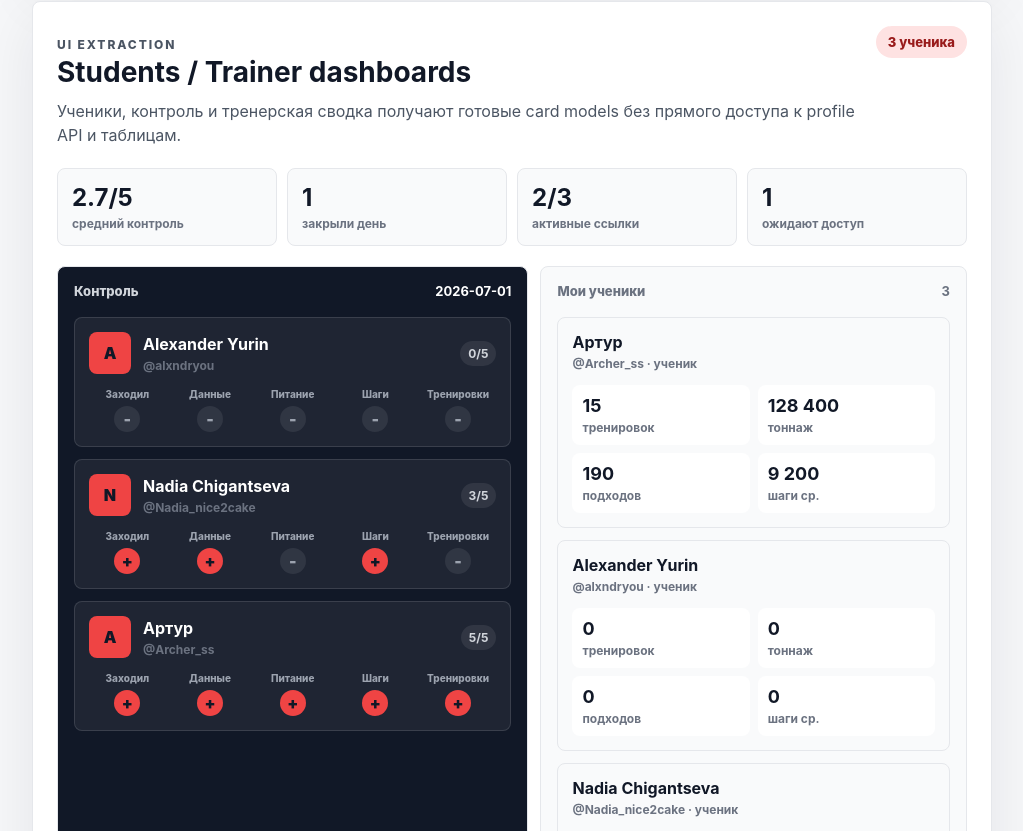
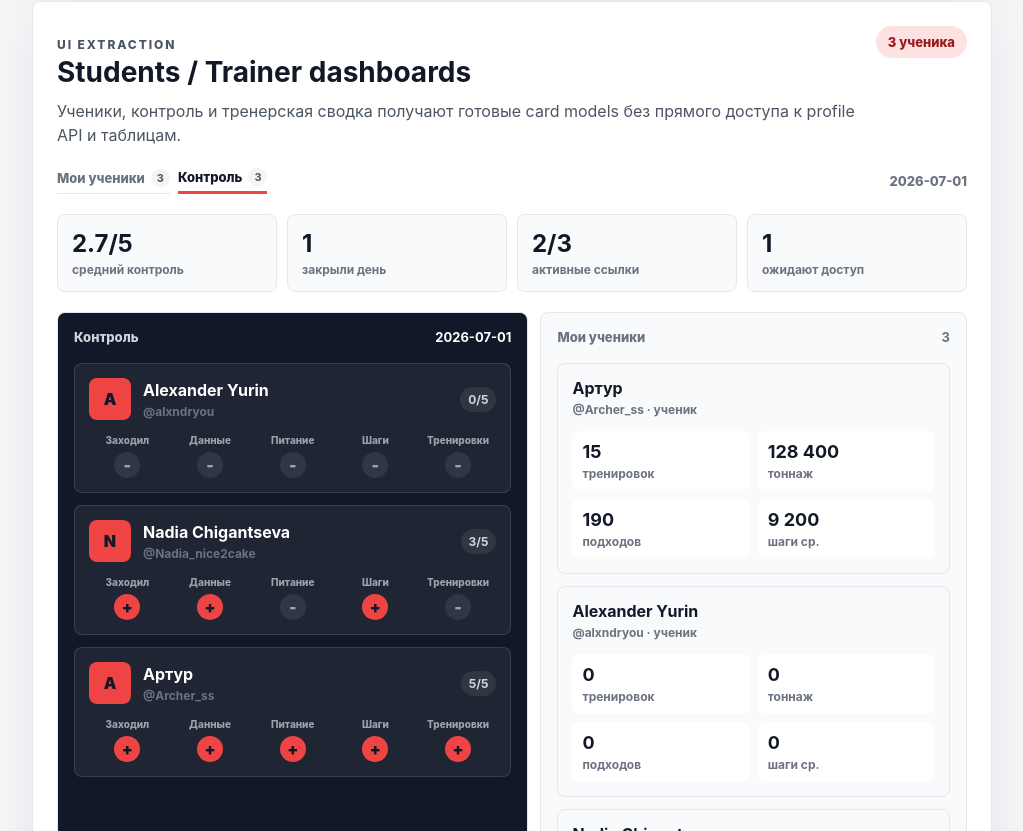
Before and after one commit to archersmirnov/onlypump-app, a React (Vite) app in the folder vite-shell/: page / in a window 1280 px wide. Shown: the part 4209-5040 px from the top of the page, without its empty margins (128-1151 px from the left). Built offline with nearby package versions, Linux system fonts and the light colour scheme.

Commit message:
Add students trainer dashboard screen model

```diff
--- a/vite-shell/src/features/students/domain/studentDashboardModel.js
+++ b/vite-shell/src/features/students/domain/studentDashboardModel.js
@@ -1,6 +1,11 @@
 export const STUDENT_DASHBOARD_VIEW_MODES = Object.freeze({
   list: "list",
   control: "control"
+});
+
+export const STUDENT_DASHBOARD_VIEW_MODE_LABELS = Object.freeze({
+  list: "Мои ученики",
+  control: "Контроль"
 });
 
 export const STUDENT_ACTIVITY_ITEMS = Object.freeze([
@@ -20,6 +25,12 @@ export const STUDENT_ROLE_LABELS = Object.freeze({
 });
 
 const ASSIGNABLE_ROLES = Object.freeze(["admin", "trainer", "student", "user"]);
+
+function normalizeStudentDashboardViewMode(viewMode = STUDENT_DASHBOARD_VIEW_MODES.list) {
+  return Object.values(STUDENT_DASHBOARD_VIEW_MODES).includes(viewMode)
+    ? viewMode
+    : STUDENT_DASHBOARD_VIEW_MODES.list;
+}
 
 function parseBoolean(value, fallback = false) {
   if (value === true || value === false) return value;
@@ -221,9 +232,7 @@ export function buildStudentsDashboardSummary(cards = []) {
 }
 
 export function buildStudentsDashboardViewModel(students = [], options = {}) {
-  const viewMode = Object.values(STUDENT_DASHBOARD_VIEW_MODES).includes(options.viewMode)
-    ? options.viewMode
-    : STUDENT_DASHBOARD_VIEW_MODES.list;
+  const viewMode = normalizeStudentDashboardViewMode(options.viewMode);
   const allCards = (Array.isArray(students) ? students : []).map(buildStudentCardModel);
   const visibleCards = filterAndSortStudentCards(students, { query: options.query, viewMode });
 
@@ -238,6 +247,17 @@ export function buildStudentsDashboardViewModel(students = [], options = {}) {
     isEmpty: allCards.length === 0,
     isFilteredEmpty: allCards.length > 0 && visibleCards.length === 0
   };
+}
+
+export function buildStudentDashboardModeTabs(selectedViewMode = STUDENT_DASHBOARD_VIEW_MODES.list, models = {}) {
+  const selectedMode = normalizeStudentDashboardViewMode(selectedViewMode);
+
+  return Object.values(STUDENT_DASHBOARD_VIEW_MODES).map((viewMode) => ({
+    id: viewMode,
+    label: STUDENT_DASHBOARD_VIEW_MODE_LABELS[viewMode],
+    count: models[viewMode]?.visibleSummary?.total ?? models[viewMode]?.summary?.total ?? 0,
+    isActive: viewMode === selectedMode
+  }));
 }
 
 export function buildTrainerAccessPanelSummary(panel = {}) {
@@ -256,3 +276,77 @@ export function buildTrainerAccessPanelSummary(panel = {}) {
     studentSummary: buildStudentsDashboardSummary(students)
   };
 }
+
+export function buildStudentsTrainerDashboardViewModel(students = [], panel = {}, options = {}) {
+  const selectedDateKey = options.selectedDateKey || "";
+  const title = options.title || "Students / Trainer dashboards";
+  const controlModel = buildStudentsDashboardViewModel(students, {
+    viewMode: STUDENT_DASHBOARD_VIEW_MODES.control,
+    query: options.query,
+    selectedDateKey
+  });
+  const listModel = buildStudentsDashboardViewModel(students, {
+    viewMode: STUDENT_DASHBOARD_VIEW_MODES.list,
+    query: options.query,
+    selectedDateKey
+  });
+  const trainerSummary = buildTrainerAccessPanelSummary(panel);
+  const selectedViewMode = normalizeStudentDashboardViewMode(options.viewMode || STUDENT_DASHBOARD_VIEW_MODES.control);
+
+  return {
+    eyebrow: options.eyebrow || "UI Extraction",
+    title,
+    description:
+      options.description ||
+      "Ученики, контроль и тренерская сводка получают готовые card models без прямого доступа к profile API и таблицам.",
+    selectedDateKey,
+    selectedViewMode,
+    modeTabs: buildStudentDashboardModeTabs(selectedViewMode, {
+      [STUDENT_DASHBOARD_VIEW_MODES.control]: controlModel,
+      [STUDENT_DASHBOARD_VIEW_MODES.list]: listModel
+    }),
+    studentCountLabel: `${controlModel.summary.total} ученика`,
+    controlPanel: {
+      title: STUDENT_DASHBOARD_VIEW_MODE_LABELS.control,
+      dateLabel: selectedDateKey || "сегодня",
+      cards: controlModel.cards,
+      emptyLabel: controlModel.isFilteredEmpty ? "По фильтру учеников нет." : "Ученики пока не подключены."
+    },
+    studentsPanel: {
+      title: STUDENT_DASHBOARD_VIEW_MODE_LABELS.list,
+      countLabel: String(trainerSummary.students.length),
+      cards: listModel.cards,
+      emptyLabel: listModel.isFilteredEmpty ? "По фильтру учеников нет." : "Ученики пока не подключены."
+    },
+    summaryCards: [
+      {
+        id: "activity",
+        value: `${controlModel.summary.averageActivityScore}/${STUDENT_ACTIVITY_ITEMS.length}`,
+        label: "средний контроль"
+      },
+      {
+        id: "full-control",
+        value: controlModel.summary.fullControlCount,
+        label: "закрыли день"
+      },
+      {
+        id: "invites",
+        value: `${trainerSummary.activeInvitesCount}/${trainerSummary.invitesCount}`,
+        label: "активные ссылки"
+      },
+      {
+        id: "pending",
+        value: trainerSummary.pendingUsersCount,
+        label: "ожидают доступ"
+      }
+    ],
+    controlModel,
+    listModel,
+    trainerSummary,
+    persistenceBoundary: {
+      isReadOnly: true,
+      label: "Read-only trainer dashboard model",
+      description: "Preview-модель не меняет роли, доступы, приглашения и данные учеников."
+    }
+  };
+}
--- a/vite-shell/src/features/students/ui/StudentsTrainerPreview.jsx
+++ b/vite-shell/src/features/students/ui/StudentsTrainerPreview.jsx
@@ -1,6 +1,5 @@
 import {
-  buildStudentsDashboardViewModel,
-  buildTrainerAccessPanelSummary
+  buildStudentsTrainerDashboardViewModel
 } from "../domain/index.js";
 
 const previewStudents = [
@@ -137,62 +136,73 @@ export function StudentsTrainerPreview({
   selectedDateKey = "2026-07-01",
   title = "Students / Trainer dashboards"
 }) {
-  const controlModel = buildStudentsDashboardViewModel(students, {
-    viewMode: "control",
-    selectedDateKey
+  const model = buildStudentsTrainerDashboardViewModel(students, panel, {
+    selectedDateKey,
+    title
   });
-  const listModel = buildStudentsDashboardViewModel(students, {
-    viewMode: "list",
-    selectedDateKey
-  });
-  const trainerSummary = buildTrainerAccessPanelSummary(panel);
 
   return (
     <section className="students-preview" aria-labelledby="students-preview-title">
       <div className="students-preview__header">
         <div>
-          <p className="students-preview__eyebrow">UI Extraction</p>
-          <h2 id="students-preview-title">{title}</h2>
-          <p>
-            Ученики, контроль и тренерская сводка получают готовые card models
-            без прямого доступа к profile API и таблицам.
-          </p>
+          <p className="students-preview__eyebrow">{model.eyebrow}</p>
+          <h2 id="students-preview-title">{model.title}</h2>
+          <p>{model.description}</p>
         </div>
-        <span className="students-preview__mode">{controlModel.summary.total} ученика</span>
+        <span className="students-preview__mode">{model.studentCountLabel}</span>
+      </div>
+
+      <div className="students-preview__toolbar">
+        <div className="students-preview-tabs" aria-label="Режимы учеников">
+          {model.modeTabs.map((tab) => (
+            <span key={tab.id} className={tab.isActive ? "is-active" : ""}>
+              {tab.label}
+              <b>{tab.count}</b>
+            </span>
+          ))}
+        </div>
+        <span>{model.selectedDateKey}</span>
       </div>
 
       <div className="students-preview__summary">
-        <span><b>{controlModel.summary.averageActivityScore}/5</b><small>средний контроль</small></span>
-        <span><b>{controlModel.summary.fullControlCount}</b><small>закрыли день</small></span>
-        <span><b>{trainerSummary.activeInvitesCount}/{trainerSummary.invitesCount}</b><small>активные ссылки</small></span>
-        <span><b>{trainerSummary.pendingUsersCount}</b><small>ожидают доступ</small></span>
+        {model.summaryCards.map((item) => (
+          <span key={item.id}><b>{item.value}</b><small>{item.label}</small></span>
+        ))}
       </div>
 
       <div className="students-preview__grid">
         <article className="students-preview-panel students-preview-panel--control">
           <div className="students-preview-panel__topline">
-            <span>Контроль</span>
-            <strong>{selectedDateKey}</strong>
+            <span>{model.controlPanel.title}</span>
+            <strong>{model.controlPanel.dateLabel}</strong>
           </div>
           <div className="students-preview-list">
-            {controlModel.cards.map((card) => (
+            {model.controlPanel.cards.map((card) => (
               <StudentsControlCard key={card.id} card={card} />
             ))}
+            {model.controlPanel.cards.length === 0 ? (
+              <p className="students-preview__empty">{model.controlPanel.emptyLabel}</p>
+            ) : null}
           </div>
         </article>
 
         <article className="students-preview-panel">
           <div className="students-preview-panel__topline">
-            <span>Мои ученики</span>
-            <strong>{trainerSummary.students.length}</strong>
+            <span>{model.studentsPanel.title}</span>
+            <strong>{model.studentsPanel.countLabel}</strong>
           </div>
           <div className="students-preview-list">
-            {listModel.cards.map((card) => (
+            {model.studentsPanel.cards.map((card) => (
               <StudentAnalyticsCard key={card.id} card={card} />
             ))}
+            {model.studentsPanel.cards.length === 0 ? (
+              <p className="students-preview__empty">{model.studentsPanel.emptyLabel}</p>
+            ) : null}
           </div>
         </article>
       </div>
+
+      <p className="students-preview__boundary">{model.persistenceBoundary.description}</p>
     </section>
   );
 }
--- a/vite-shell/src/styles.css
+++ b/vite-shell/src/styles.css
@@ -919,6 +919,52 @@ body {
   white-space: nowrap;
 }
 
+.students-preview__toolbar {
+  display: flex;
+  align-items: center;
+  justify-content: space-between;
+  gap: 12px;
+  margin-top: 20px;
+}
+
+.students-preview__toolbar > span {
+  color: #6b7280;
+  font-size: 13px;
+  font-weight: 800;
+  white-space: nowrap;
+}
+
+.students-preview-tabs {
+  display: flex;
+  flex-wrap: wrap;
+  gap: 8px;
+}
+
+.students-preview-tabs span {
+  display: inline-flex;
+  align-items: center;
+  gap: 6px;
+  border-bottom: 1px solid #e5e7eb;
+  padding: 0 0 5px;
+  color: #6b7280;
+  font-size: 13px;
+  font-weight: 800;
+}
+
+.students-preview-tabs span.is-active {
+  border-bottom-width: 3px;
+  border-bottom-color: #ef4444;
+  color: #111827;
+}
+
+.students-preview-tabs b {
+  border-radius: 999px;
+  background: #f3f4f6;
+  padding: 2px 6px;
+  color: #4b5563;
+  font-size: 11px;
+}
+
 .students-preview__summary {
   display: grid;
   grid-template-columns: repeat(4, minmax(0, 1fr));
@@ -1107,6 +1153,18 @@ body {
   font-size: 18px;
 }
 
+.students-preview__empty,
+.students-preview__boundary {
+  margin: 0;
+  color: #6b7280;
+  font-size: 13px;
+  font-weight: 700;
+}
+
+.students-preview__boundary {
+  margin-top: 16px;
+}
+
 @media (max-width: 720px) {
   .shell {
     padding: 18px;
@@ -1183,6 +1241,15 @@ body {
     display: grid;
   }
 
+  .students-preview__toolbar {
+    align-items: flex-start;
+    flex-direction: column;
+  }
+
+  .students-preview__toolbar > span {
+    white-space: normal;
+  }
+
   .students-preview__summary {
     grid-template-columns: repeat(2, minmax(0, 1fr));
   }
```
Also changed, not shown: vite-shell/scripts/check-students-dashboard.mjs (+39 -2 lines).
